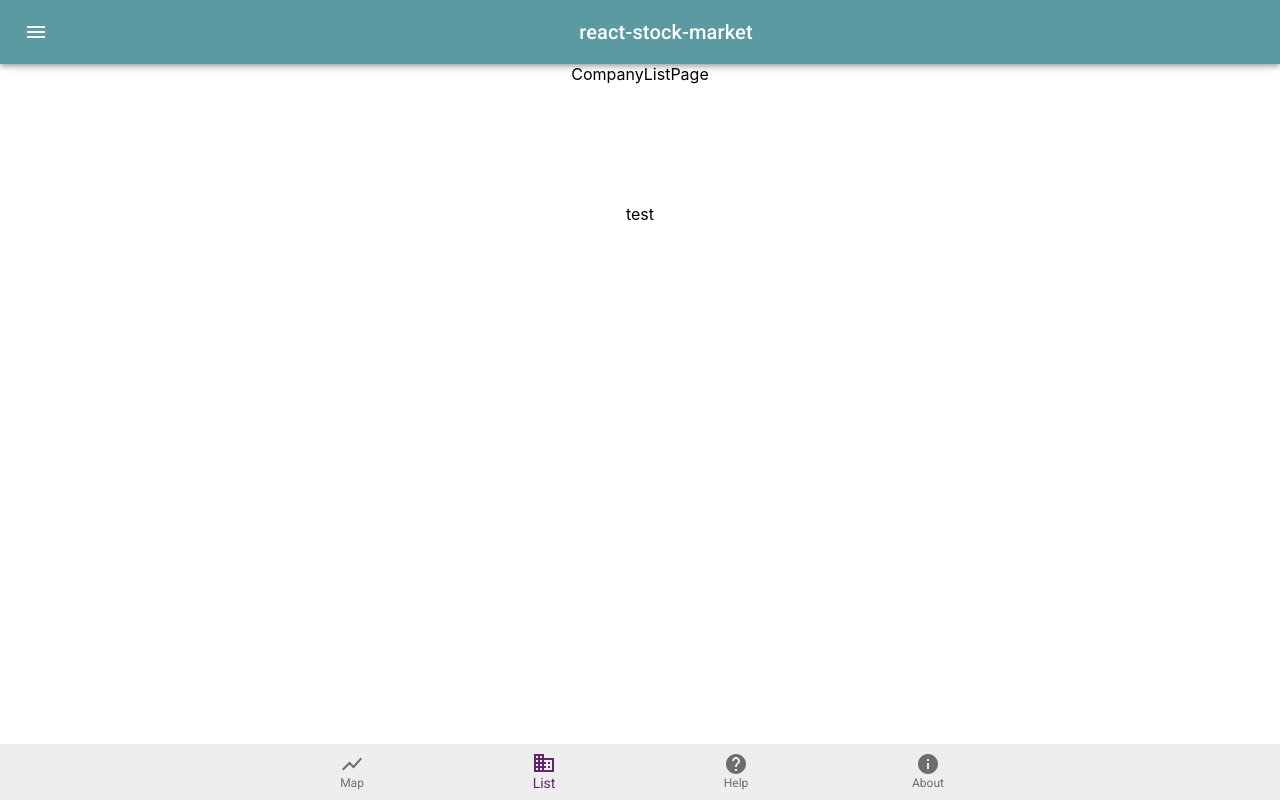
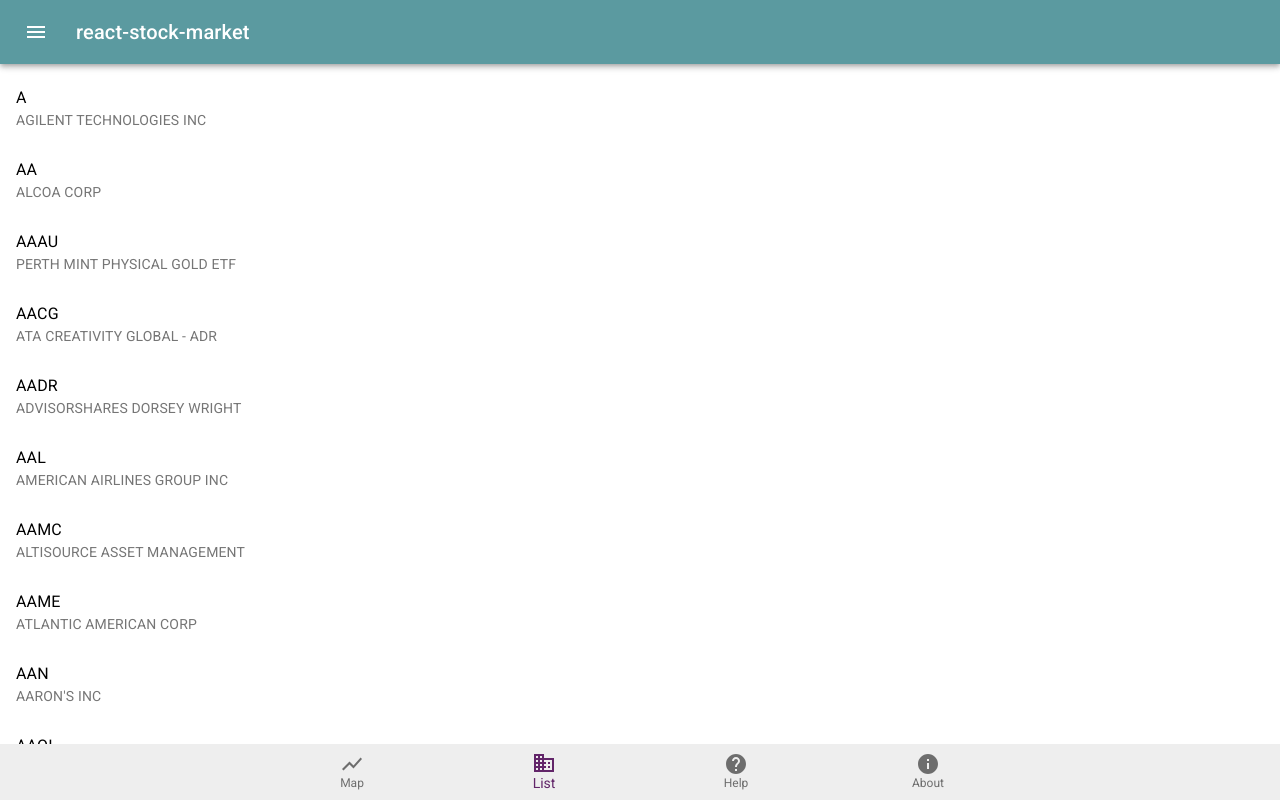
Before and after one commit to leyuri/react-stock-market, a React (Create React App) app: page /list in a window 1280 px wide. Shown: the top 800 px of the page. Built offline with nearby package versions, Linux system fonts and the light colour scheme.

Commit message:
Add List UI & Show Companies through Redux Store

```diff
--- a/src/App.js
+++ b/src/App.js
@@ -7,15 +7,24 @@
   Link
 } from "react-router-dom";
 
+import { makeStyles } from '@material-ui/core/styles';
+
 import AboutPage from "./pages/AboutPage";
 import HelpPage from "./pages/HelpPage";
 import CompanyListPage from "./pages/CompanyListPage";
 import MainPage from "./pages/MainPage";
 
+const useStyles = makeStyles((theme) => ({
+  // theme라는게 넘어오면 테마에 기본적인 space들이 정해져 있다.
+  app: {
+  },
+}));
+
 function App() {
+  const classes = useStyles();
   return (
     <Router>
-      <div className="App">
+       <div className={classes.app}>
           <Switch>
             <Route path="/about">
               <AboutPage />
--- a/src/pages/CompanyListPage.js
+++ b/src/pages/CompanyListPage.js
@@ -1,21 +1,55 @@
 import React from 'react'
+import { useSelector } from 'react-redux'
+
 import AppBar from "../components/AppBar";
 import BottomNav from "../components/BottomNav";
 
+import { makeStyles } from '@material-ui/core/styles';
+import List from '@material-ui/core/List';
+import ListItem from '@material-ui/core/ListItem';
+import ListItemText from '@material-ui/core/ListItemText';
+import ListItemAvatar from '@material-ui/core/ListItemAvatar';
+import Avatar from '@material-ui/core/Avatar';
+import ImageIcon from '@material-ui/icons/Image';
+
+const useStyles = makeStyles((theme) => ({
+    root: {
+      flexGrow: 1,
+    },
+    menuButton: {
+      marginRight: theme.spacing(2),
+    },
+    title: {
+      flexGrow: 1,
+    },
+}));
+
+// props으로 받는 것
+const CompanyItem = ({company}) => {
+    const { description, symbol } = company;
+    return (
+    <ListItem>
+        <ListItemText
+            primary={symbol}
+            secondary={description}
+        />
+    </ListItem>
+    )
+}
+
 const CompanyListPage = () => {
+    const classes = useStyles();
+    const companies = useSelector(state => state.companies)
+    // useSelector hook을 통하여 redux store의 state에 접근할 수 있다.
+    // companies에 접근!
+
     return (
         <div>
             <AppBar/>
-            CompanyListPage
-            <br/>
-            <br/>
-            <br/>
-            <br/>
-            <br/>
-            <br/>
-            <br/>
-            test
-            <br/><br/>
+            <List className={classes.root}>
+                {/* Hooks에서 selector를 가지고 redux에 있는 것 중 어떤 것을 props로 가져오면 된다 .*/}
+                {companies.map(company => <CompanyItem company={company}/>)}
+            </List>
             <BottomNav/>
         </div>
     )
```
